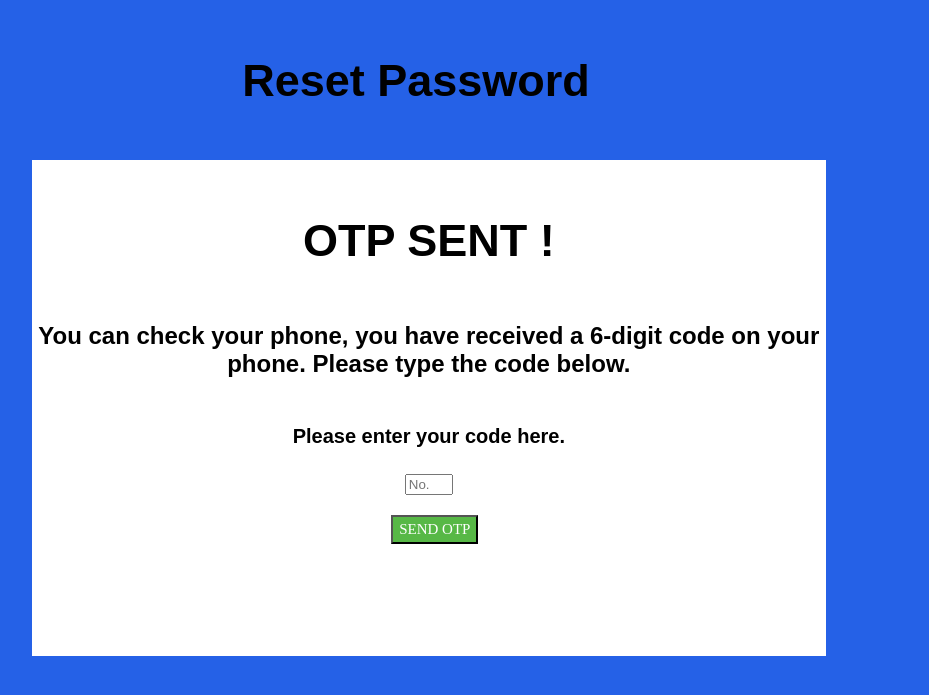
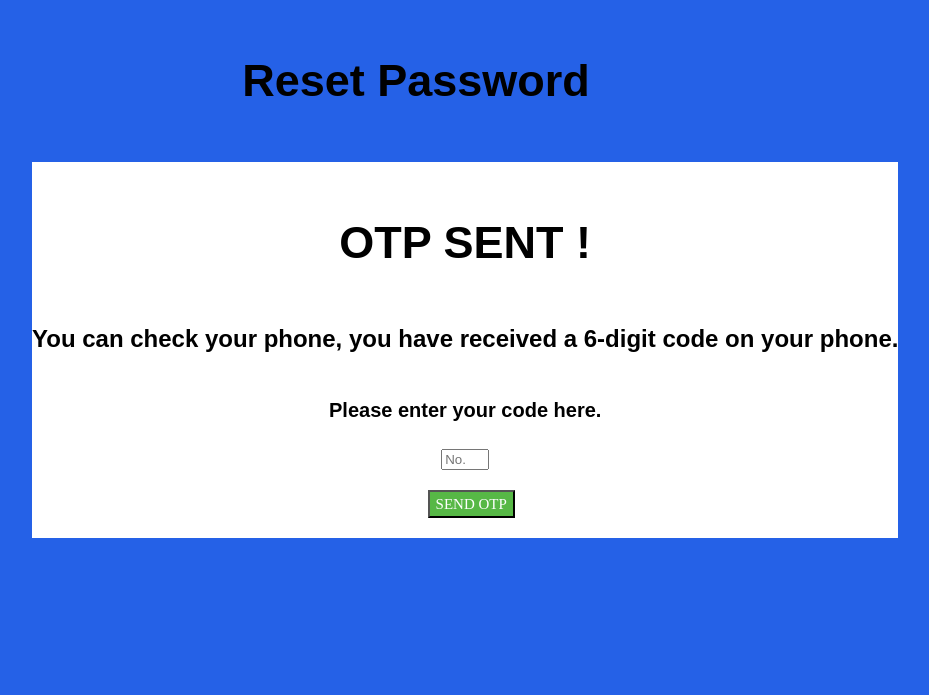
Before and after one commit to teamA9-pnhs/online-college-repository, a Django app: template college_portal_app/templates/otp_sent.html in a window 1280 px wide. Shown: the top 695 px of the page, without its empty margins (224-1153 px from the left). Run offline with Django 3.2, Linux system fonts and the light colour scheme; the template is opened without the code that fills it, so the values that code supplies are empty.

Commit message:
Update otp_sent.html

```diff
--- a/college_portal_app/templates/otp_sent.html
+++ b/college_portal_app/templates/otp_sent.html
@@ -22,14 +22,13 @@ h4{
   font-family: sans-serif;
 
 }
-.menu {
+.container-fluid {
 background-color: white;
- height: 62%;
-  width: 62%;
-  left: 20%;
-  top: 20%;
 font-family: Arial, Helvetica, sans-serif;
  position: absolute;
+  left: 20%;
+  padding-bottom: 20px;
+
  text-align:center;
 }
 .img{
@@ -103,10 +102,14 @@ float :left;
 </head>
 	<body>
 
-		<h1>Reset Password</h1>
-		<div class ="menu">
-    <h1>OTP SENT !</h1>
-      <h2> You can check your phone, you have received a 6-digit code on your phone. Please type the code below.</h2>
+    <h1>Reset Password</h1>
+
+
+
+    <div class="container-fluid">
+
+      <h1>OTP SENT !</h1>
+      <h2> You can check your phone, you have received a 6-digit code on your phone.</h2>
 
         <h4> Please enter your code here.</h4>
 
@@ -115,7 +118,12 @@ float :left;
         <div class="login-button">
             <button type="button" class="btn btn-primary btn-sm">SEND OTP</button>
           </div>
-		</div>
+    </div>
+
+
+
+
+
 
 
 </body>
```
